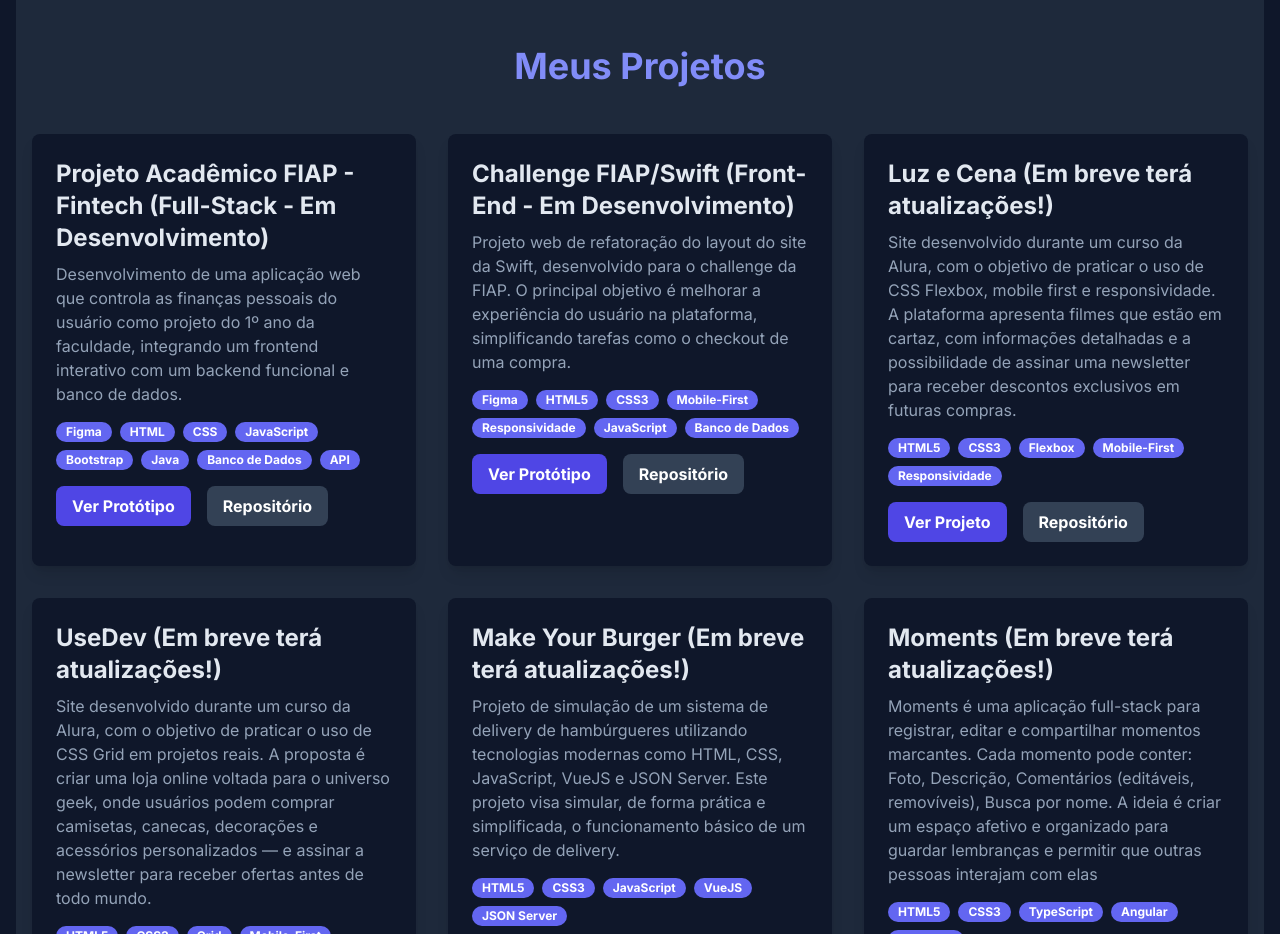
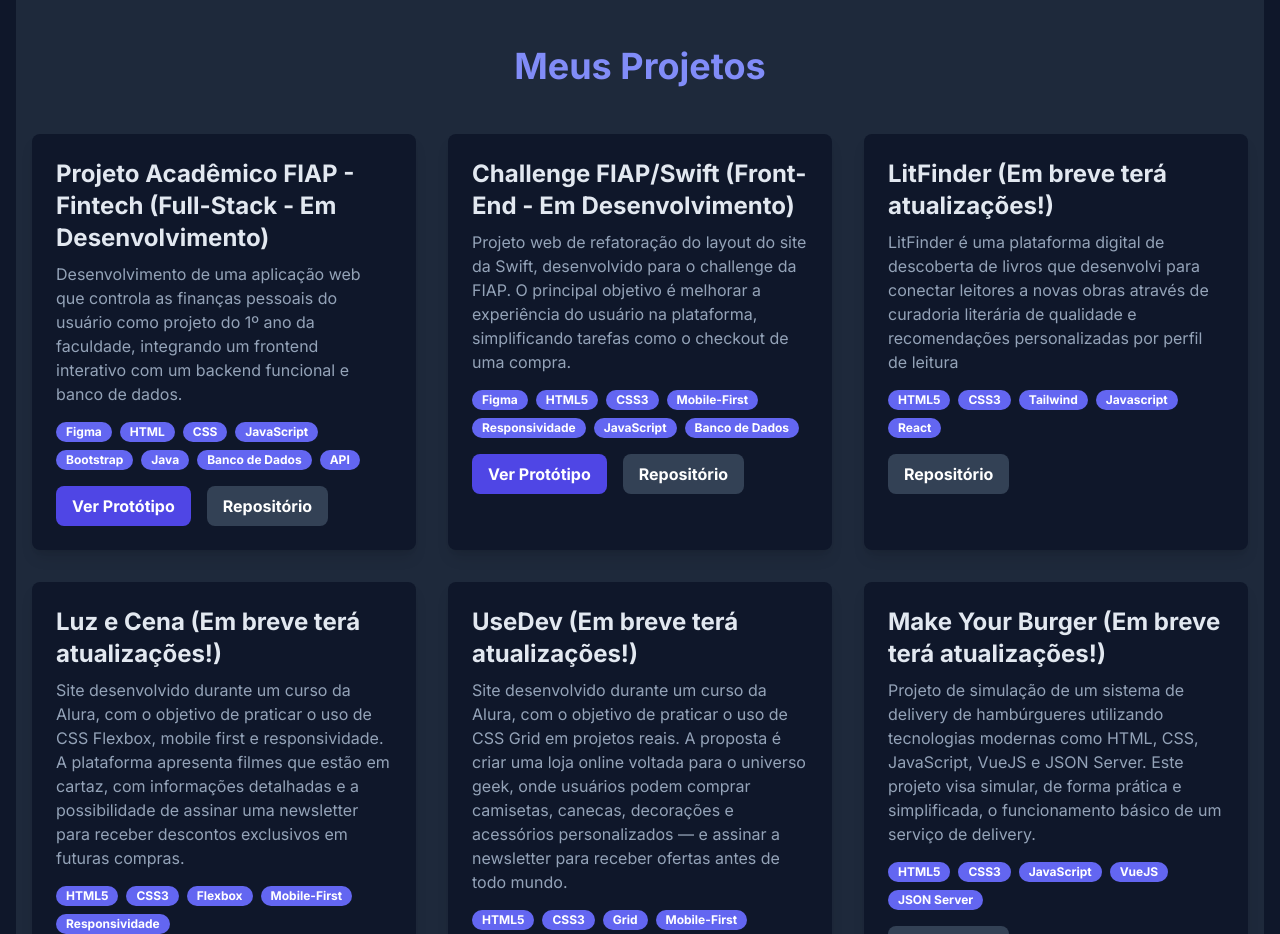
Before and after one commit to gabs0001/minha_pagina, a plain HTML site: page index.html in a window 1280 px wide. Shown: the part 1420-2354 px from the top of the page. Drawn offline with nearby package versions, Linux system fonts and the light colour scheme.

Commit message:
adicionando novos projetos

```diff
--- a/index.html
+++ b/index.html
@@ -218,6 +218,47 @@
                                 Repositório
                             </a>
 
+                        </div>
+
+                    </section>
+
+                    <section
+                        class="bg-slate-900 p-6 rounded-lg shadow-lg hover:shadow-xl
+                        transition-all duration-300 transform hover:-translate-y-1"
+                    >
+
+                        <h3 class="text-2xl font-bold mb-2">LitFinder (Em breve terá atualizações!)</h3>
+
+                        <p class="text-slate-400 mb-4">
+                           LitFinder é uma plataforma digital de descoberta de livros que desenvolvi para conectar leitores a novas obras
+                           através de curadoria literária de qualidade e recomendações personalizadas por perfil de leitura
+                        </p>
+
+                        <div class="flex flex-wrap gap-2 mb-4">
+                            <span class="bg-indigo-500 text-white text-xs font-semibold px-2.5 py-0.5 rounded-full">HTML5</span>
+                            <span class="bg-indigo-500 text-white text-xs font-semibold px-2.5 py-0.5 rounded-full">CSS3</span>
+                            <span class="bg-indigo-500 text-white text-xs font-semibold px-2.5 py-0.5 rounded-full">Tailwind</span>
+                            <span class="bg-indigo-500 text-white text-xs font-semibold px-2.5 py-0.5 rounded-full">Javascript</span>
+                            <span class="bg-indigo-500 text-white text-xs font-semibold px-2.5 py-0.5 rounded-full">React</span>
+                        </div>
+
+                        <div class="flex space-x-4">
+                            <!-- <a
+                                href="https://fintrack-seven-rose.vercel.app" target="_blank"
+                                class="
+                                    bg-indigo-600 hover:bg-indigo-700 text-white font-bold py-2 px-4 rounded-lg
+                                    transition duration-300 focus:outline-none focus:ring-2 focus:ring-indigo-400 focus:ring-offset-2
+                                ">
+                                    Ver Projeto
+                            </a> -->
+                            <a
+                                href="https://github.com/gabs0001/Lit_Finder" target="_blank"
+                                class="
+                                    bg-slate-700 hover:bg-slate-600 text-white font-bold py-2 px-4 rounded-lg
+                                    transition duration-300 focus:outline-none focus:ring-2 focus:ring-indigo-400 focus:ring-offset-2
+                                ">
+                                    Repositório
+                            </a>
                         </div>
 
                     </section>
```
